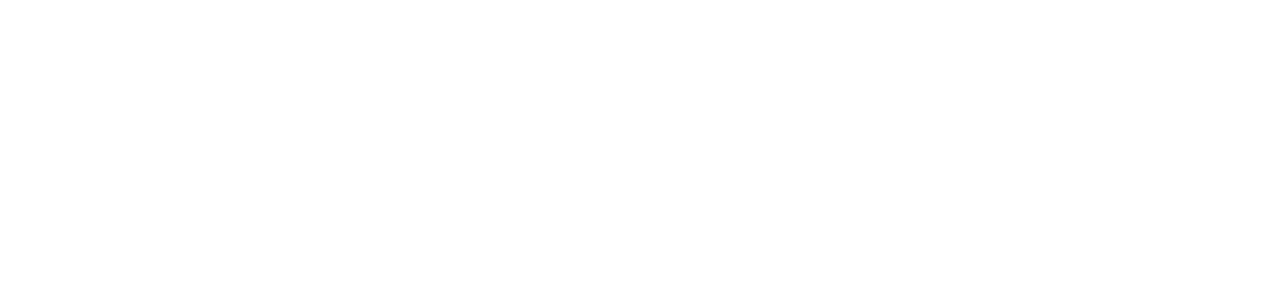
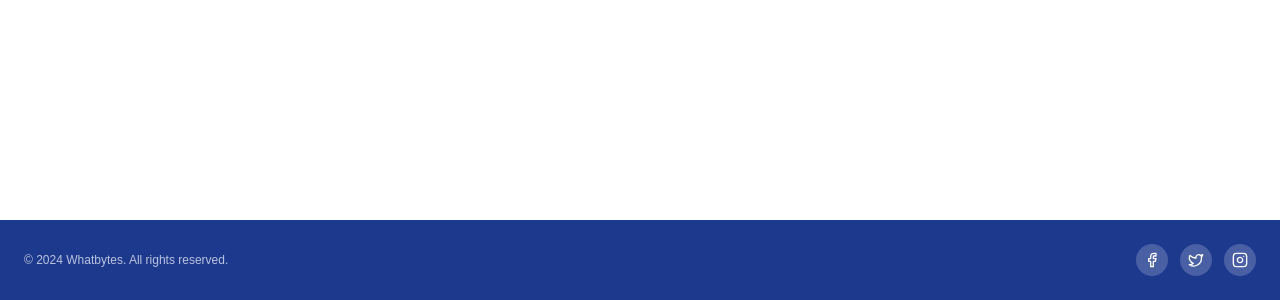
Before and after one commit to md-sameer1/whatBytes-store, a Next.js app: page / in a window 1280 px wide. Shown: the part 718-1018 px from the top of the page. Before the commit the page ends 874 px from the top, so only its background shows below. Built offline with nearby package versions, Linux system fonts and the light colour scheme.

Commit message:
feat: added footer

```diff
--- a/app/layout.tsx
+++ b/app/layout.tsx
@@ -2,6 +2,7 @@
 import { Geist, Geist_Mono } from "next/font/google";
 import "./globals.css";
 import Header from "@/components/Header";
+import Footer from "@/components/Footer";
 
 const geistSans = Geist({
   variable: "--font-geist-sans",
@@ -29,6 +30,7 @@
         className={`${geistSans.variable} ${geistMono.variable} antialiased`}>
         <Header />
         <main className="min-h-screen">{children}</main>
+        <Footer />
       </body>
     </html>
   );
--- a/components/Footer.tsx
+++ b/components/Footer.tsx
@@ -0,0 +1,31 @@
+import { Facebook, Twitter, Instagram } from "lucide-react";
+
+export default function Footer() {
+  return (
+    <footer className="bg-blue-900 text-white px-6 py-6 mt-16">
+      <div className="max-w-7xl mx-auto flex flex-col sm:flex-row items-center justify-between gap-4">
+        <p className="text-xs text-white/70 text-center sm:text-left">
+          © 2024 Whatbytes. All rights reserved.
+        </p>
+
+        <div className="flex space-x-3">
+          <a
+            href="https://www.facebook.com/profile.php?id=61555641119330"
+            className="bg-white/20 p-2 rounded-full hover:bg-white/30 transition">
+            <Facebook className="w-4 h-4" />
+          </a>
+          <a
+            href="https://x.com/teamwhatbytes"
+            className="bg-white/20 p-2 rounded-full hover:bg-white/30 transition">
+            <Twitter className="w-4 h-4" />
+          </a>
+          <a
+            href="https://www.instagram.com/whatbytes/"
+            className="bg-white/20 p-2 rounded-full hover:bg-white/30 transition">
+            <Instagram className="w-4 h-4" />
+          </a>
+        </div>
+      </div>
+    </footer>
+  );
+}
```
